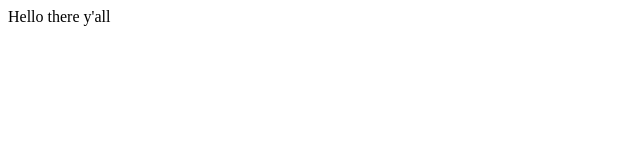
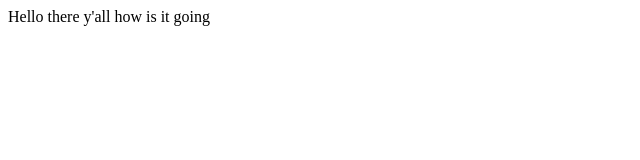
Before and after one commit to celiib/celiib.github.io, a plain HTML site: page index.html in a window 1280 px wide. Shown: the whole page, without its empty margins (0-640 px from the left). Drawn offline with Linux system fonts and the light colour scheme.

Commit message:
new line

```diff
--- a/index.html
+++ b/index.html
@@ -1,3 +1,5 @@
 <body>
 	Hello there y'all
+	how is it going
+
 </body>
```
